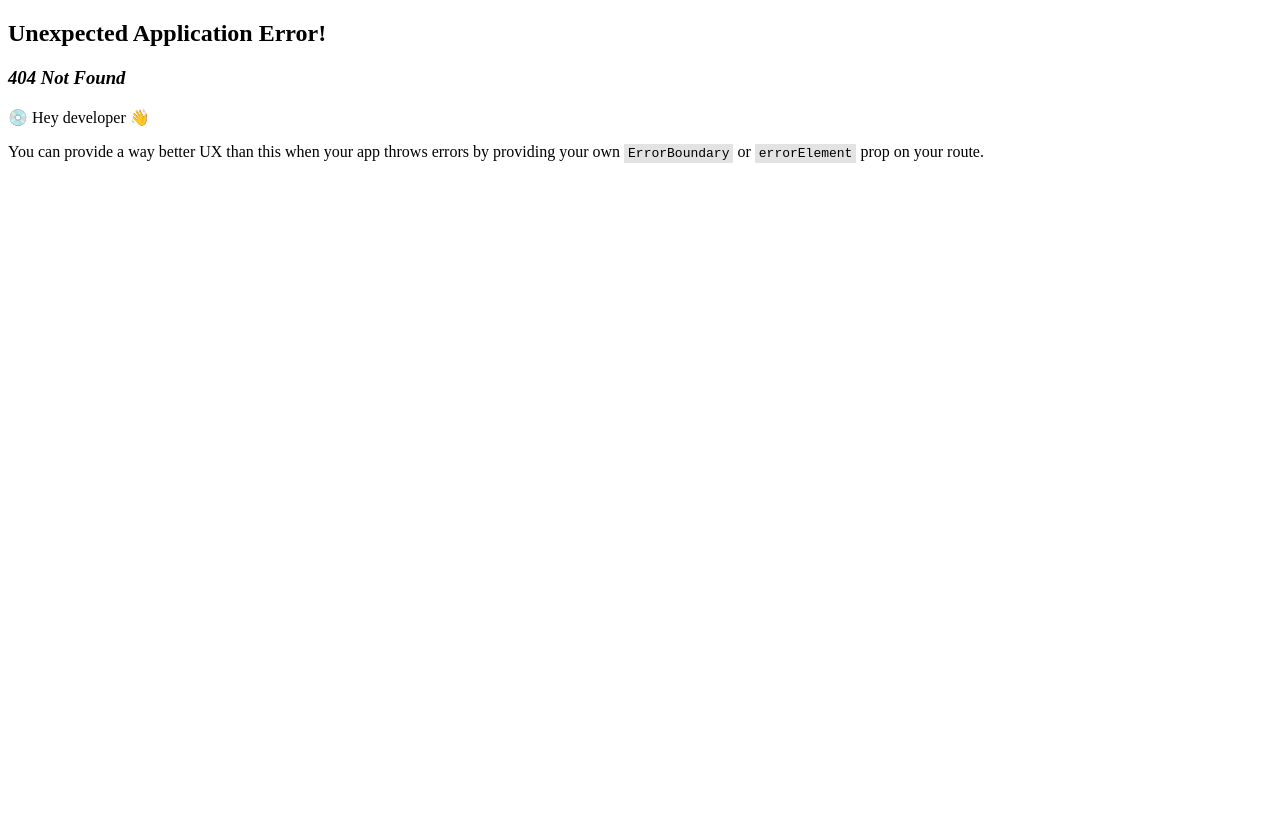
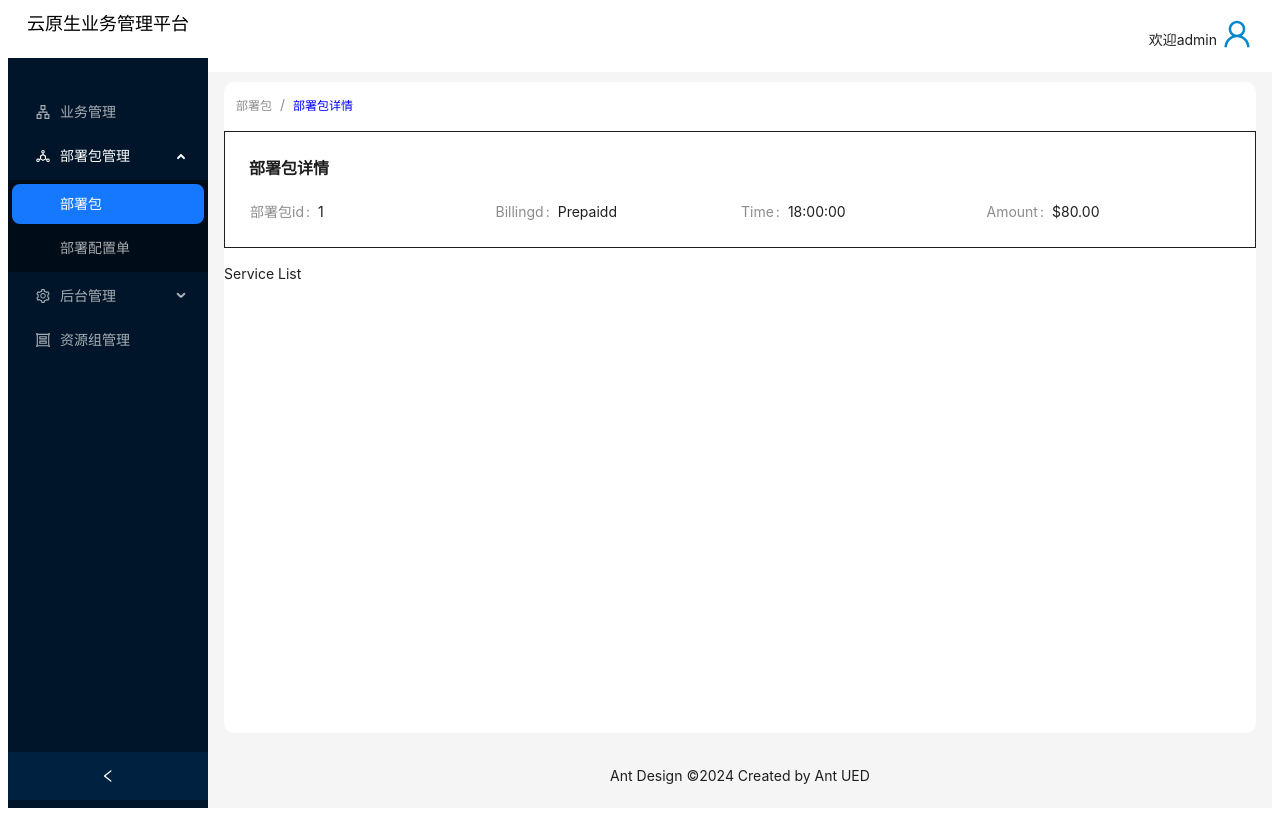
Before and after one commit to lie-flat-planet/kubelie, a React (Create React App) app: page /package-manage/package/1 in a window 1280 px wide. Before the commit this address had no page. Built offline with nearby package versions, Linux system fonts and the light colour scheme.

Commit message:
adjust detail

```diff
--- a/src/App.tsx
+++ b/src/App.tsx
@@ -4,6 +4,7 @@ import PackageList from './page/PackageManage/Package/PackageList';
 // import PackageL from './page/PackageManage/Package/PackageL';
 import Config from './page/PackageManage/Config/Config';
 import Cluster from './page/Admin/Cluster';
+import Package from './page/PackageManage/Package/Package';
 
 const router = createBrowserRouter([
   {
@@ -23,6 +24,10 @@ const router = createBrowserRouter([
         path: 'admin/cluster',
         element: <Cluster />,
       },
+      {
+        path: '/package-manage/package/:id',
+        element: <Package />,
+      },
     ],
   },
 ]);
--- a/src/page/Index/Cnt.tsx
+++ b/src/page/Index/Cnt.tsx
@@ -1,5 +1,5 @@
 import React from 'react';
-import { Breadcrumb, Layout } from 'antd';
+import { Layout } from 'antd';
 import { Outlet } from 'react-router-dom';
 
 const { Content } = Layout;
@@ -7,11 +7,13 @@ const { Content } = Layout;
 // content
 const Cnt = () => {
   return (
-    <Content style={{ margin: '0 16px' }}>
-      <Breadcrumb style={{ margin: '16px 0' }}>
-        {/* <Breadcrumb.Item>User</Breadcrumb.Item>
-      <Breadcrumb.Item>Bill</Breadcrumb.Item> */}
-      </Breadcrumb>
+    <Content
+      style={{
+        margin: '10px 16px',
+        background: 'white',
+        borderRadius: '10px 10px',
+      }}
+    >
       <Outlet />
     </Content>
   );
--- a/src/page/Index/index.tsx
+++ b/src/page/Index/index.tsx
@@ -6,7 +6,7 @@ import BottomFooter from './BottomFooter';
 
 const Index = () => {
   return (
-    <Layout style={{ minHeight: '100vh' }}>
+    <Layout style={{ minHeight: '100vh', borderRadius: '10px 0px 0px' }}>
       <SiderMenu />
 
       <Layout>
--- /dev/null
+++ b/src/page/PackageManage/Package/Package.tsx
@@ -0,0 +1,88 @@
+import React from 'react';
+import { useParams } from 'react-router-dom';
+import ServiceList from './Service/ServiceList';
+import { Descriptions } from 'antd';
+import type { DescriptionsProps } from 'antd';
+import { Breadcrumb } from 'antd';
+import { Link } from 'react-router-dom';
+
+const Package = () => {
+  const { id } = useParams<{ id: string }>();
+  const numericId = id ? parseInt(id, 10) : undefined;
+
+  return (
+    <div>
+      <div style={{ margin: 12, marginLeft: 12 }}>
+        <Breadcrumb
+          items={[
+            {
+              title: (
+                <Link to="/" style={{ fontSize: '12px' }}>
+                  部署包
+                </Link>
+              ),
+            },
+            {
+              title: (
+                <span style={{ fontSize: '12px', color: 'blue' }}>
+                  部署包详情
+                </span>
+              ),
+            },
+          ]}
+        />
+      </div>
+
+      {numericId !== undefined && <PackageInfo id={numericId} />}
+      <br />
+      <ServiceList />
+    </div>
+  );
+};
+
+export default Package;
+
+// package info
+const PackageInfo = ({ id }: { id: number }) => {
+  const items: DescriptionsProps['items'] = [
+    {
+      key: '1',
+      label: '部署包id',
+      children: id,
+    },
+    {
+      key: '2',
+      label: 'Billingd',
+      children: 'Prepaidd',
+    },
+    {
+      key: '3',
+      label: 'Time',
+      children: '18:00:00',
+    },
+    {
+      key: '4',
+      label: 'Amount',
+      children: '$80.00',
+    },
+  ];
+
+  return (
+    <div
+      style={{
+        padding: 24,
+        minHeight: 100,
+        border: '1px solid',
+        background: 'white',
+      }}
+    >
+      <Descriptions
+        title="部署包详情"
+        size="small"
+        // bordered
+        column={{ xs: 1, sm: 2, md: 3, lg: 3, xl: 4, xxl: 4 }}
+        items={items}
+      />
+    </div>
+  );
+};
--- a/src/page/PackageManage/Package/PackageList.tsx
+++ b/src/page/PackageManage/Package/PackageList.tsx
@@ -1,5 +1,5 @@
 import React, { useState, useEffect } from 'react';
-import { Table, Pagination, theme, Button, Space } from 'antd';
+import { Table, Pagination, theme, Space } from 'antd';
 import { Link } from 'react-router-dom';
 import type { ColumnsType } from 'antd/es/table';
 
@@ -29,9 +29,9 @@ const columns: ColumnsType<Package> = [
   {
     title: 'Action',
     key: 'action',
-    render: (_, record) => (
+    render: (_, record: Package) => (
       <Space size="middle">
-        <Link to={`/package/${record.id}`}>View Details</Link>
+        <Link to={`/package-manage/package/${record.id}`}>View Details</Link>
       </Space>
     ),
   },
--- /dev/null
+++ b/src/page/PackageManage/Package/Service/ServiceDetail.tsx
@@ -0,0 +1,5 @@
+const ServiceDetail = () => {
+  return <div>Service Detail</div>;
+};
+
+export default ServiceDetail;
--- /dev/null
+++ b/src/page/PackageManage/Package/Service/ServiceList.tsx
@@ -0,0 +1,5 @@
+const ServiceList = () => {
+  return <div>Service List</div>;
+};
+
+export default ServiceList;
```
